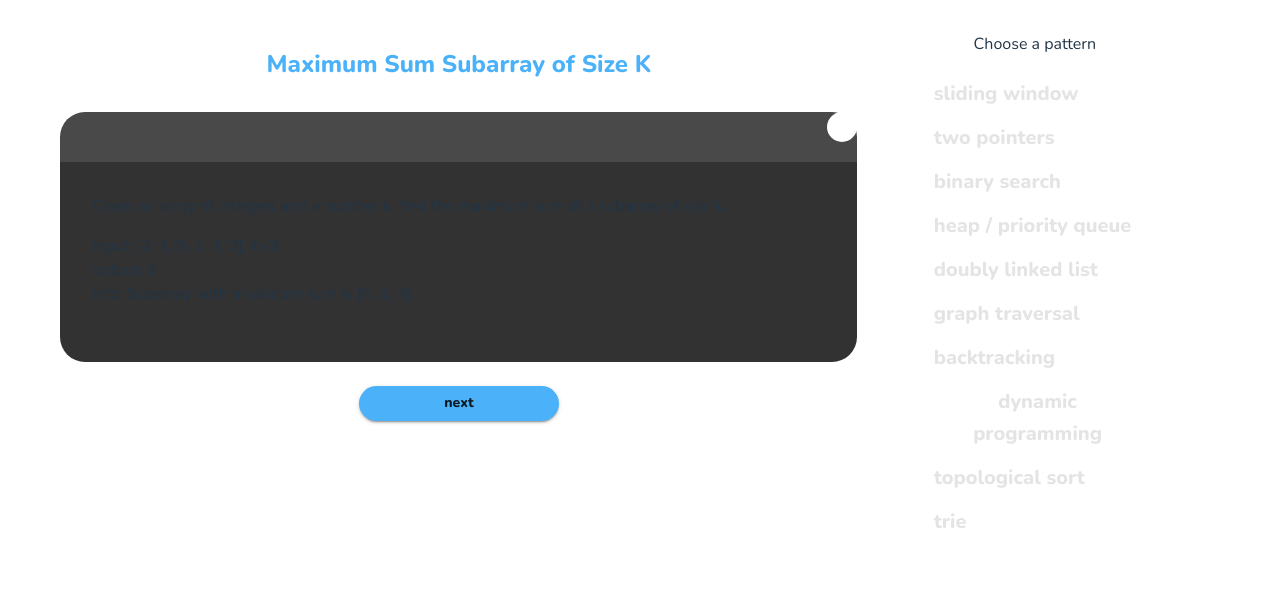
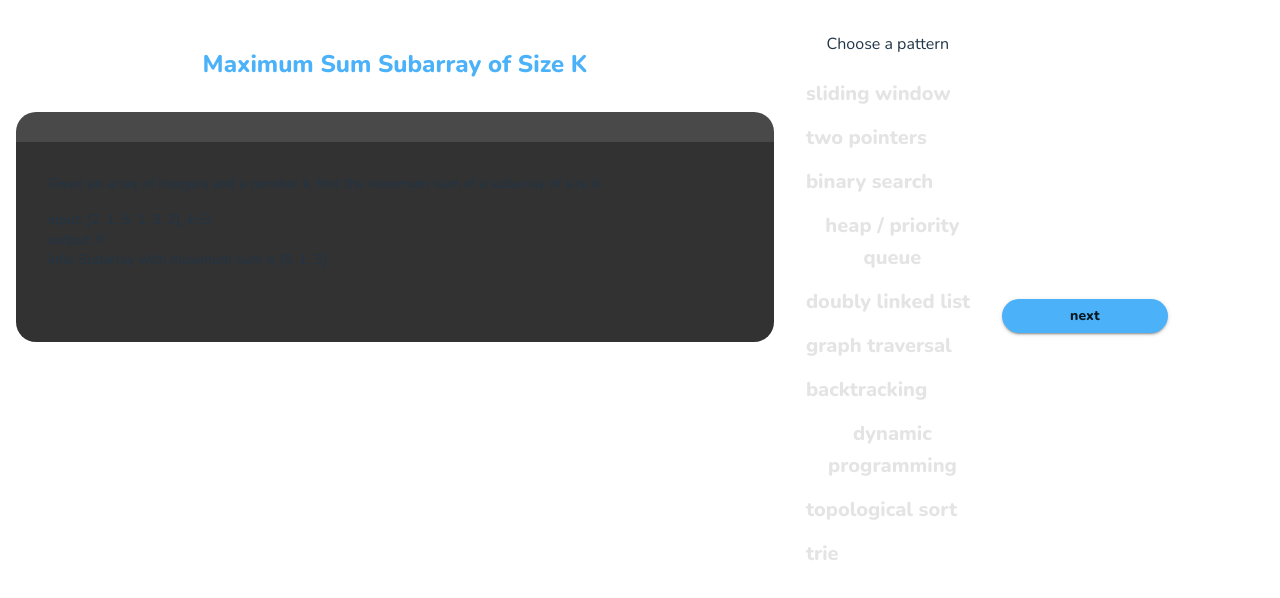
Before and after one commit to alexandercsierra/algo-patterns, a React (Vite) app: page /quiz in a window 1280 px wide. Shown: the top 598 px of the page. Built offline with nearby package versions, Linux system fonts and the light colour scheme.

Commit message:
adjust styles, collapse answers when correct

```diff
--- a/src/components/Answer.tsx
+++ b/src/components/Answer.tsx
@@ -7,17 +7,22 @@ const Answer = ({
   handleClick,
   isSelected,
   isCorrect,
+  showCorrectOnly,
 }: {
   answer: IAnswer;
   handleClick: (id: string) => void;
   isSelected: boolean;
   isCorrect: boolean;
+  showCorrectOnly: (id: string) => void;
 }): React.ReactElement => {
   const { id, ans } = answer;
   const [background, setBackground] = useState<string>("none");
 
   const getBackground = () => {
-    if (isCorrect && isSelected) return setBackground("#2CA357");
+    if (isCorrect && isSelected) {
+      showCorrectOnly(id);
+      return setBackground("#2CA357");
+    }
     if (isSelected) return setBackground("#c14d4d");
 
     return setBackground("none");
--- a/src/components/AnswerSet.tsx
+++ b/src/components/AnswerSet.tsx
@@ -2,6 +2,7 @@ import { Stack, Box, Typography } from "@mui/material";
 import { answers } from "../data/testData";
 import Answer from "./Answer";
 import { useState, useEffect } from "react";
+import { IAnswer } from "../interfaces/question";
 
 const AnswerSet = ({
   correct,
@@ -11,15 +12,21 @@ const AnswerSet = ({
   correct: string;
 }) => {
   const [selected, setSelected] = useState<string>("");
+  const [displayAnswers, setDisplayAnswers] = useState<IAnswer[]>(answers);
+
+  const handleClick = (id: string) => {
+    setSelected(id);
+  };
+
+  const showCorrectOnly = (id: string) => {
+    setDisplayAnswers(answers.filter((answer) => answer.id === id));
+  };
 
   // clear answer with each new question
   useEffect(() => {
     setSelected("");
+    setDisplayAnswers(answers);
   }, [questionName]);
-
-  const handleClick = (id: string) => {
-    setSelected(id);
-  };
 
   return (
     <Box sx={{ pt: 2 }}>
@@ -32,12 +39,13 @@ const AnswerSet = ({
           p: 2,
         }}
       >
-        {answers.map((answer) => (
+        {displayAnswers.map((answer) => (
           <Answer
             answer={answer}
             handleClick={handleClick}
-            isSelected={selected.includes(answer.id)}
+            isSelected={selected === answer.id}
             isCorrect={correct === answer.id}
+            showCorrectOnly={showCorrectOnly}
           />
         ))}
       </Stack>
--- a/src/components/CodeBlock.tsx
+++ b/src/components/CodeBlock.tsx
@@ -1,42 +1,65 @@
-import { Box } from "@mui/material";
+import { Box, Typography, Button } from "@mui/material";
 
 const dark = "#323232";
 const light = "#494949";
 
-const CodeBlock = ({ children }: { children: any }) => {
+const CodeBlock = ({
+  children,
+  allowCopy = false,
+}: {
+  children: any;
+  allowCopy?: boolean;
+}) => {
   return (
     <Box
       sx={{
-        width: "90%",
+        width: "100%",
       }}
     >
       <Box
         sx={{
           background: light,
-          height: "50px",
+          height: "30px",
           width: "100%",
-          borderTopLeftRadius: "25px",
-          borderTopRightRadius: "25px",
+
+          borderTopLeftRadius: "20px",
+          borderTopRightRadius: "20px",
           display: "flex",
           justifyContent: "flex-end",
         }}
       >
-        <Box
-          sx={{
-            background: "white",
-            height: "30px",
-            width: "30px",
-            borderRadius: "25px",
-          }}
-        ></Box>
+        {allowCopy && (
+          <Button
+            sx={{
+              background: "white",
+              height: "fit-content",
+              borderRadius: "25px",
+              mt: 1,
+              mr: 2,
+            }}
+          >
+            <Typography
+              color={"secondary"}
+              variant={"body1"}
+              sx={{
+                fontWeight: "800",
+                textTransform: "lowercase",
+                fontSize: ".875rem",
+                py: 0.5,
+              }}
+            >
+              copy
+            </Typography>
+          </Button>
+        )}
       </Box>
       <Box
         sx={{
           background: dark,
           minHeight: "200px",
           width: "100%",
-          borderBottomLeftRadius: "25px",
-          borderBottomRightRadius: "25px",
+          borderBottomLeftRadius: "20px",
+          borderBottomRightRadius: "20px",
         }}
       >
         {children}
--- a/src/components/Question.tsx
+++ b/src/components/Question.tsx
@@ -50,14 +50,21 @@ const Question = ({
             p={4}
             textAlign={"left"}
           >
-            <Typography mb={2}>{questionText}</Typography>
-            <Typography>input: {input}</Typography>
-            <Typography>output: {output}</Typography>
-            <Typography>info: {info}</Typography>
+            <Typography variant={"body2"} mb={2}>
+              {questionText}
+            </Typography>
+            <Typography variant={"body2"}>input: {input}</Typography>
+            <Typography variant={"body2"}>output: {output}</Typography>
+            <Typography variant={"body2"}>info: {info}</Typography>
           </Box>
         </CodeBlock>
+      </Stack>
+      <Box>
+        <AnswerSet correct={answer} questionName={name} />
+      </Box>
       <Button
         sx={{
+          alignSelf: "center",
           mt: 3,
           textTransform: "lowercase",
           borderRadius: "20px",
@@ -72,10 +79,6 @@ const Question = ({
       >
         {nextLabel}
       </Button>
-      </Stack>
-      <Box>
-        <AnswerSet correct={answer} questionName={name} />
-      </Box>
     </Box>
   );
 };
```
Lines whose indentation alone changed are shown as unchanged.
